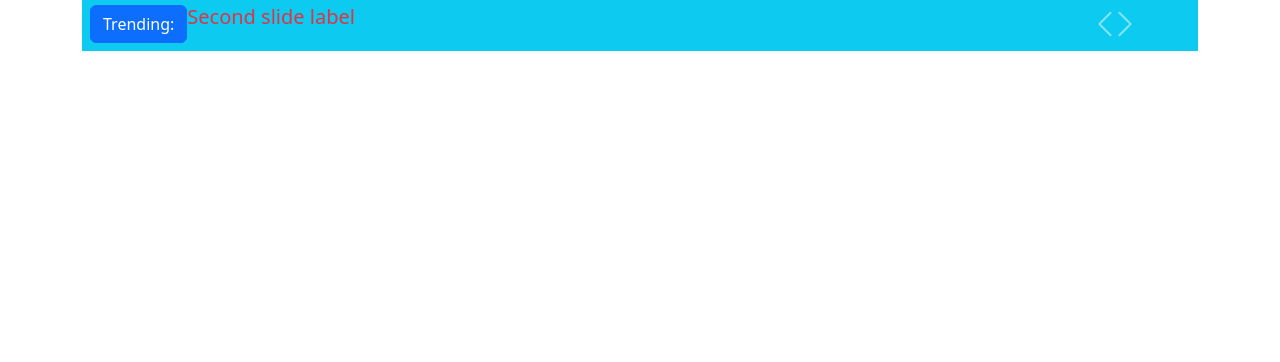
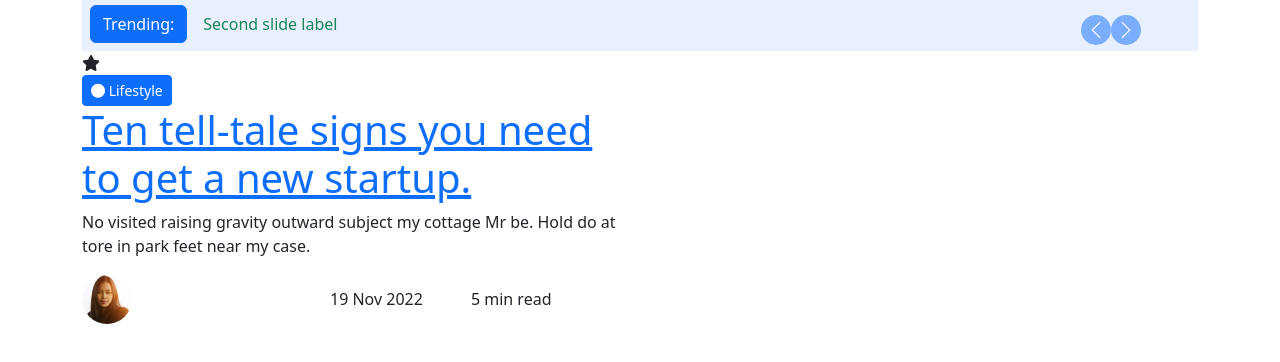
Before and after one commit to Abdur-Shobur/the-exclusive, a plain HTML site: page index.html in a window 1280 px wide. Shown: the part 186-548 px from the top of the page. Drawn offline with nearby package versions, Linux system fonts and the light colour scheme.

Commit message:
change somethig

```diff
--- a/index.html
+++ b/index.html
@@ -208,6 +208,7 @@
                     <button type="button" class="btn-close" data-bs-dismiss="modal" aria-label="Close"></button>
                   </div>
                   <div class="modal-body">
+                    <!-- search form  -->
                     <form class="d-flex" role="search">
                       <input class="form-control me-2" type="search" placeholder="Search" aria-label="Search">
                       <button class="btn btn-outline-success" type="submit">Search</button>
@@ -222,8 +223,8 @@
             </div>
 
           </span>
+          <!-- offcanvas are  -->
           <span>
-
             <button class="btn btn-primary" type="button" data-bs-toggle="offcanvas" data-bs-target="#offcanvasExample"
               aria-controls="offcanvasExample"><i class="fas fa-bars"></i>
             </button>
@@ -273,36 +274,33 @@
 
     </div>
   </header>
-
+  <!-- tranding news  -->
   <div class="tranding_news">
     <div class="container">
-      <div class="tranding_wrap bg-info d-flex p-2">
+      <div class="tranding_wrap bg-primary-soft d-flex p-2 align-items-center gap-3">
         <button class="btn btn-primary">Trending:</button>
         <div id="carouselExampleCaptions" class="carousel slide flex-grow-1" data-bs-ride="false">
-
-      <div class="carousel-inner">
+          <!-- contetn -->
+          <div class="carousel-inner ">
             <div class="carousel-item active">
-
-          <h5 class="text-danger">Second slide label</h5>
-
+              <p class="text-success m-0">Second slide label</p>
             </div>
             <div class="carousel-item">
-
-          <h5 class="text-danger">Second slide label</h5>
-
+              <p class="text-success m-0">Second slide label</p>
             </div>
             <div class="carousel-item">
-          <h5 class="text-danger">Second slide label</h5>
-
+              <p class="text-success m-0">Second slide label</p>
             </div>
           </div>
-      <button class="carousel-control-prev tranding_corusole_icon_left" type="button" data-bs-target="#carouselExampleCaptions"
-        data-bs-slide="prev">
+
+          <!-- left right icon  -->
+          <button class="carousel-control-prev bg-primary rounded-circle tranding_corusole_icon_left" type="button"
+            data-bs-target="#carouselExampleCaptions" data-bs-slide="prev">
             <span class="carousel-control-prev-icon" aria-hidden="true"></span>
             <span class="visually-hidden">Previous</span>
           </button>
-      <button class="carousel-control-next tranding_corusole_icon_right" type="button" data-bs-target="#carouselExampleCaptions"
-        data-bs-slide="next">
+          <button class="carousel-control-next bg-primary rounded-circle tranding_corusole_icon_right" type="button"
+            data-bs-target="#carouselExampleCaptions" data-bs-slide="next">
             <span class="carousel-control-next-icon" aria-hidden="true"></span>
             <span class="visually-hidden">Next</span>
           </button>
@@ -310,6 +308,41 @@
       </div>
     </div>
   </div>
+  <div class="blog_banner">
+    <div class="container">
+      <div class="row">
+        <div class="col-lg-6">
+          <div class="news_wrap">
+            <div class="content">
+              <!-- card featre  -->
+              <div class="card_featre">
+                <span><i class="fas fa-star"></i></span>
+              </div>
+              <!-- content  -->
+              <div class="card_content">
+                <button class="btn btn-primary btn-sm"><i class="fas fa-circle"></i> Lifestyle</button>
+                <h1>
+                  <a href="#">
+                    Ten tell-tale signs you need to get a new startup.
+                  </a>
+                </h1>
+                <p>No visited raising gravity outward subject my cottage Mr be. Hold do at tore in park feet near my
+                  case.</p>
+                <!-- autor info  -->
+                <div class="author_info d-flex align-items-center gap-5">
+                  <span class=""><img class="rounded-circle w-25" src="./img/11.jpg" alt=""></span>
+                  <span>19 Nov 2022</span>
+                  <span>5 min read</span>
+                </div>
+              </div>
+            </div>
+          </div>
+        </div>
+        <div class="col-lg-6"></div>
+      </div>
+    </div>
+  </div>
+
   <script src="https://cdn.jsdelivr.net/npm/bootstrap@5.2.0/dist/js/bootstrap.bundle.min.js"></script>
 </body>
 
--- a/style.css
+++ b/style.css
@@ -7,11 +7,20 @@
 .fill-warning {
   fill: #f7c32e !important;
 }
-.tranding_corusole_icon_left{
-  left: 90% !important;
-  width: 3%;
+.tranding_corusole_icon_left {
+  left: 89% !important;
+  width: 30px;
+  padding: 5px;
+  height: 30px;
+  top: 15%;
 }
-.tranding_corusole_icon_right{
-  width: 3%;
+.tranding_corusole_icon_right {
+  width: 30px;
+  padding: 5px;
+  height: 30px;
   right: 5%;
+  top: 15%;
 }
+.bg-primary-soft {
+  background-color: rgba(33, 99, 232, 0.1) !important;
+}
```
Also changed, not shown: img/11.jpg (added). Lines whose indentation alone changed are shown as unchanged.
